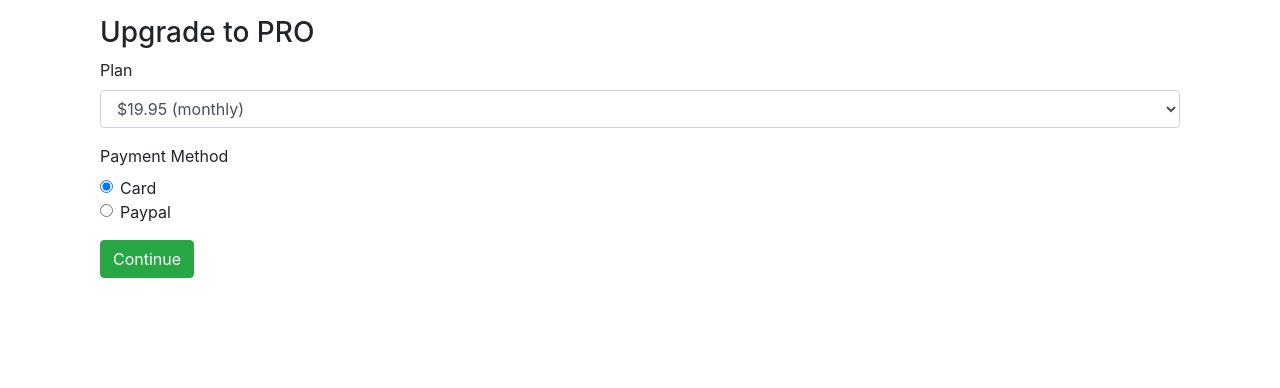
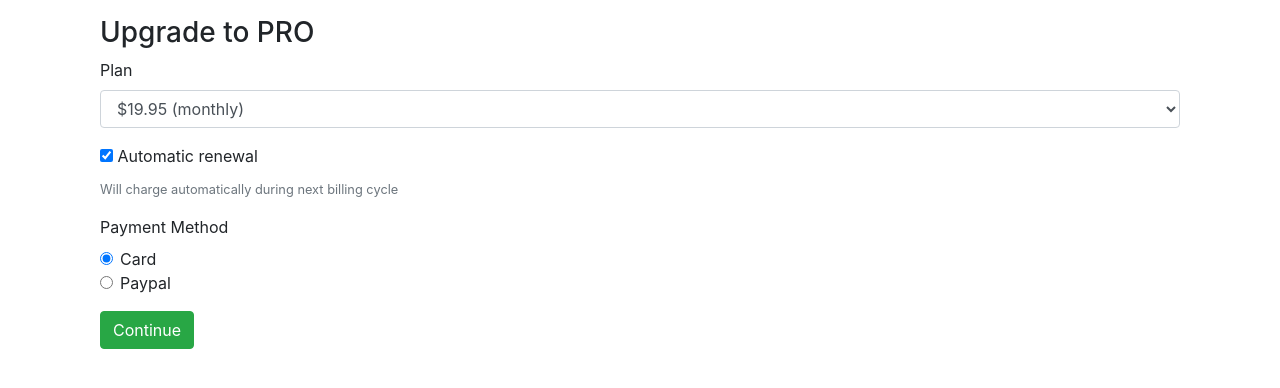
Before and after one commit to Django-Lessons/video-store-proj, a Django app: page /upgrade in a window 1280 px wide. Shown: the part 56-444 px from the top of the page. Run offline with Django 3.2, Linux system fonts and the light colour scheme; a user stored in the database is signed in; some libraries are stand-ins or nearby versions.

Commit message:
with subscription

```diff
--- a/land/templates/land/payments/upgrade.html
+++ b/land/templates/land/payments/upgrade.html
@@ -12,6 +12,14 @@
                         <option value="m" default>$19.95 (monthly)</option>
                         <option value="a">$199.95 (annual)</option>
                       </select>
+                    </div>
+
+                    <div class="form-group">
+                      <input type="checkbox" name="subscribtion" checked />
+                      <label for="subscribtion">Automatic renewal</label>
+                      <small class="form-text text-muted">
+                        Will charge automatically during next billing cycle
+                      </small>
                     </div>
 
                     <div class="my-3">
```
